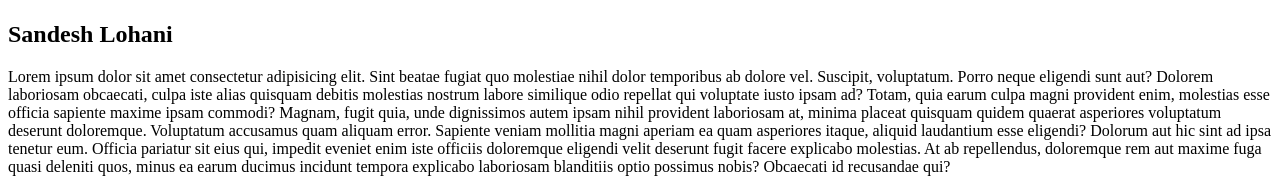
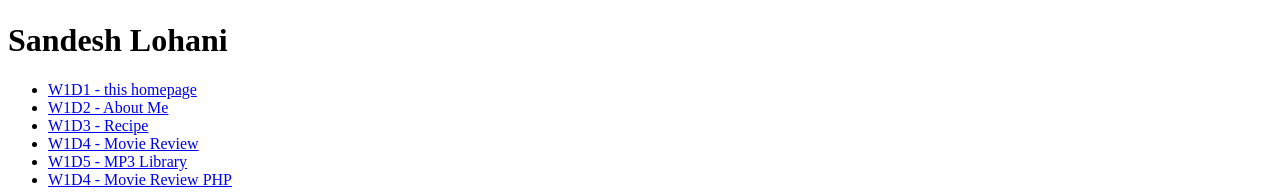
Before and after one commit to slohani1991/Assignments, a plain HTML site: page index.html in a window 1280 px wide. Shown: the part 211-404 px from the top of the page. Drawn offline with Linux system fonts and the light colour scheme.

Commit message:
Update index.html

```diff
--- a/index.html
+++ b/index.html
@@ -11,8 +11,7 @@
       src="https://scontent.ffod1-1.fna.fbcdn.net/v/t39.30808-6/273115652_5634798493215036_2007136498871554899_n.jpg?_nc_cat=107&ccb=1-5&_nc_sid=09cbfe&_nc_ohc=3uyARFesqNsAX8bgGe0&_nc_ht=scontent.ffod1-1.fna&oh=00_AT9xD4Wz3cJZjo7JOdwy2ajNqMCgnHBPwhbRzLwOEGA4sg&oe=62182DDA"
       height="200"
     />
-    <h2>Sandesh Lohani</h2>
-    <p>Lorem ipsum dolor sit amet consectetur adipisicing elit. Sint beatae fugiat quo molestiae nihil dolor temporibus ab dolore vel. Suscipit, voluptatum. Porro neque eligendi sunt aut? Dolorem laboriosam obcaecati, culpa iste alias quisquam debitis molestias nostrum labore similique odio repellat qui voluptate iusto ipsam ad? Totam, quia earum culpa magni provident enim, molestias esse officia sapiente maxime ipsam commodi? Magnam, fugit quia, unde dignissimos autem ipsam nihil provident laboriosam at, minima placeat quisquam quidem quaerat asperiores voluptatum deserunt doloremque. Voluptatum accusamus quam aliquam error. Sapiente veniam mollitia magni aperiam ea quam asperiores itaque, aliquid laudantium esse eligendi? Dolorum aut hic sint ad ipsa tenetur eum. Officia pariatur sit eius qui, impedit eveniet enim iste officiis doloremque eligendi velit deserunt fugit facere explicabo molestias. At ab repellendus, doloremque rem aut maxime fuga quasi deleniti quos, minus ea earum ducimus incidunt tempora explicabo laboriosam blanditiis optio possimus nobis? Obcaecati id recusandae qui?</p>
+    <h1>Sandesh Lohani</h1>
     <ul>
       <li><a href="#">W1D1 - this homepage</a></li>
       <li><a href="#">W1D2 - About Me</a></li>
@@ -23,9 +22,9 @@
     </ul>
     <div>
       <a
-href="http://validator.w3.org/check/referer"> <img
-src="http://mumstudents.org/cs472/2014-09/images/w3c-html.png"
-alt="html validator"/></a>
+          href="http://validator.w3.org/check/referer"> <img
+          src="http://mumstudents.org/cs472/2014-09/images/w3c-html.png"
+          alt="html validator"/></a>
     </div>
   </body>
 </html>
```
